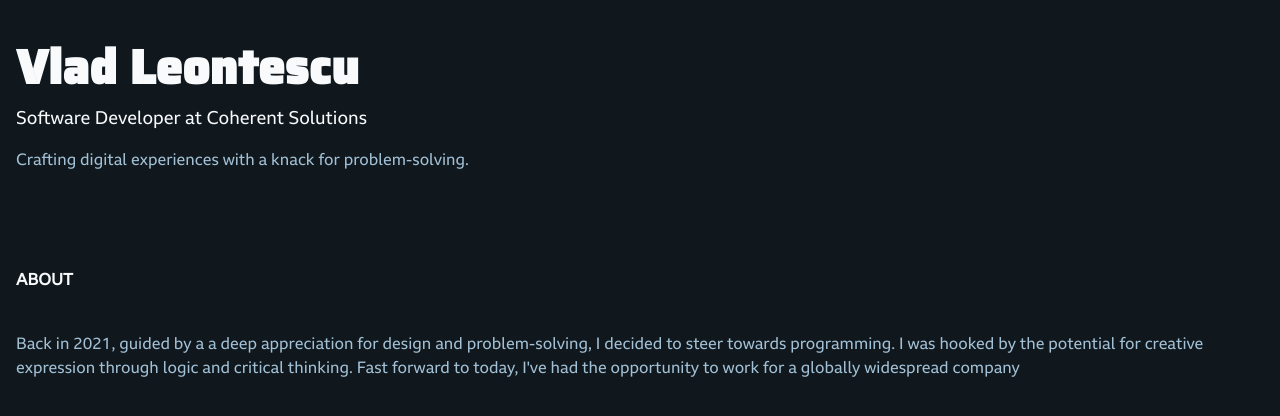
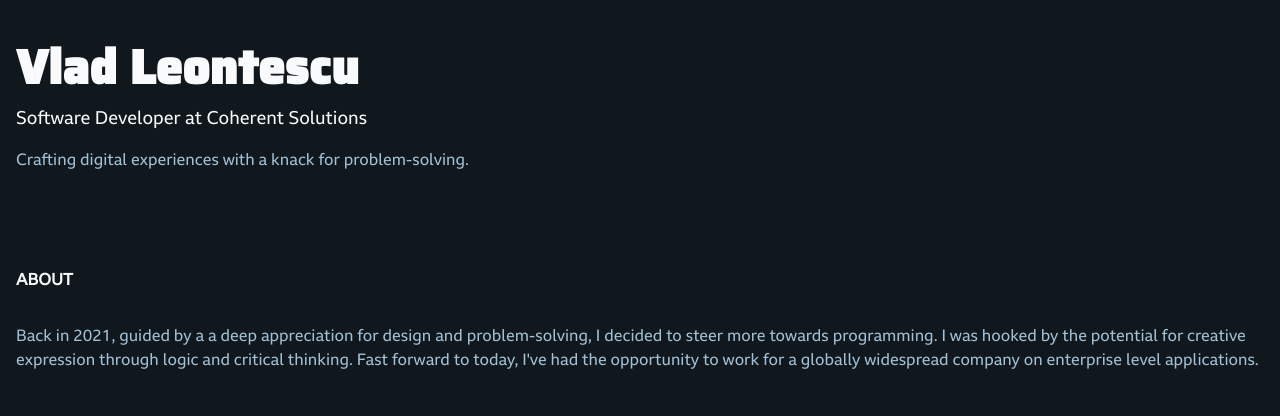
Before and after one commit to Lvlad27/portfolio-v2, a Next.js app: page / in a window 1280 px wide. Shown: the top 416 px of the page. Built offline with nearby package versions, Linux system fonts and the light colour scheme.

Commit message:
feat: add home components and updates

```diff
--- /dev/null
+++ b/src/app/(home)/components/MainContent/components/About/index.js
@@ -0,0 +1,19 @@
+import { HOME_PAGE } from '@src/app/(home)/constants';
+import Typography from '@src/app/components/Typography';
+
+const AboutSection = () => {
+  const { title, p1, p2, p3 } = HOME_PAGE.section_1;
+
+  return (
+    <section id="about">
+      <Typography as="h2" variant="body1" className="font-bold uppercase">
+        {title}
+      </Typography>
+      <Typography variant="body1" color="secondary" className="mt-8">
+        {p1}
+      </Typography>
+    </section>
+  );
+};
+
+export default AboutSection;
--- /dev/null
+++ b/src/app/(home)/components/MainContent/components/Experience/index.js
@@ -0,0 +1,7 @@
+import React from 'react';
+
+const Experience = () => {
+  return <div>Experience</div>;
+};
+
+export default Experience;
--- a/src/app/(home)/components/MainContent/index.js
+++ b/src/app/(home)/components/MainContent/index.js
@@ -1,19 +1,13 @@
+import AboutSection from '@src/app/(home)/components/MainContent/components/About';
 import { HOME_PAGE } from '@src/app/(home)/constants';
-import Typography from '@src/app/components/Typography';
 
 export default function MainContent() {
-  const { title, p1, p2, p3 } = HOME_PAGE.about;
+  const { title, p1, p2, p3 } = HOME_PAGE.section_2;
 
   return (
     <main className="font-primary mt-24">
-      <section>
-        <Typography as="h2" variant="body1" className="font-bold uppercase">
-          {title}
-        </Typography>
-        <Typography variant="body1" color="secondary" className="mt-10">
-          {p1}
-        </Typography>
-      </section>
+      <AboutSection />
+      {/* <Experience /> */}
     </main>
   );
 }
--- a/src/app/(home)/constants.ts
+++ b/src/app/(home)/constants.ts
@@ -5,10 +5,21 @@ export const HOME_PAGE = {
     description:
       'Crafting digital experiences with a knack for problem-solving.',
   },
-  about: {
+  section_1: {
     title: 'About',
-    p1: `Back in 2021, guided by a a deep appreciation for design and problem-solving, I decided to steer towards programming. I was hooked by the potential for creative expression through logic and critical thinking. Fast forward to today, I've had the opportunity to work for a globally widespread company`,
-    p2: '',
-    p3: '',
+    p1: `Back in 2021, guided by a a deep appreciation for design and problem-solving, I decided to steer more towards programming. I was hooked by the potential for creative expression through logic and critical thinking. Fast forward to today, I've had the opportunity to work for a globally widespread company on enterprise level applications.`,
+    p2: `Right now I'm contributing in the engineering of a UI library for an internal project redesign scope. I'm also working on personal projects, trying out various technologies that interest me and learning anything that can improve my programming skills.`,
+    p3: `When I'm not at the computer, I like to spend time with my family and friends and practising martial arts`,
+  },
+  section_2: {
+    title: 'Experience',
+    card_1: {
+      date: 'March 2022 - Present',
+      title: 'Front End Engineer',
+      description:
+        'As a fullstack engineer I developed, maintained and shipped production code for Fusion Markets websites and applications. I also contributed in the engineering of a component library for an internal project redesign scope',
+      projects: [],
+      technologies: [],
+    },
   },
 };
```
